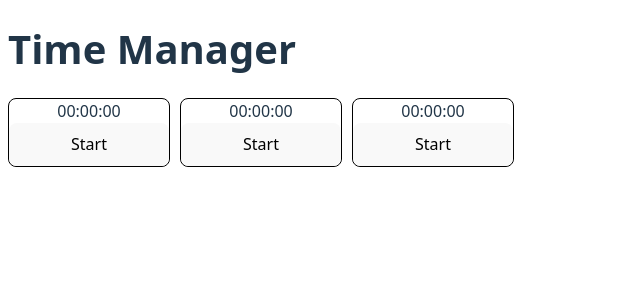
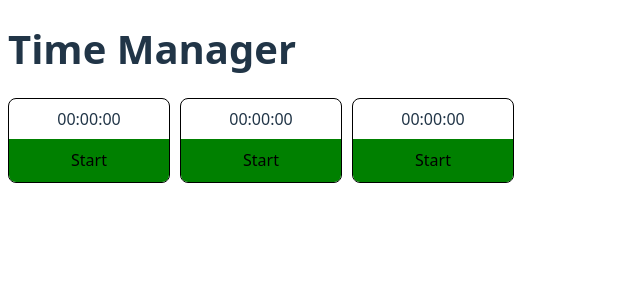
Before and after one commit to DanielNedergaard/time-manager, a React (Vite) app: page / in a window 1280 px wide. Shown: the top 300 px of the page, without its empty margins (0-640 px from the left). Built offline with nearby package versions, Linux system fonts and the light colour scheme.

Commit message:
Updated UI for buttons

```diff
--- a/src/App.css
+++ b/src/App.css
@@ -1,3 +1,11 @@
+:root {
+  --green-base: rgb(0, 100, 0);
+  --green-hover: rgb(0, 128, 0);
+
+  --red-base: rgb(139, 0, 0);
+  --red-hover: rgb(178, 0, 0);
+}
+
 #root {
   max-width: 1920px;
   margin: 0 auto;
@@ -15,10 +23,13 @@
   border: solid 1px;
   border-color: black;
   border-radius: 8px;
+  overflow: hidden;
 }
 
 .time-span {
+  display: block;
   width: 100%;
+  padding: 0.5em 0;
 }
 
 .wide-button {
@@ -28,3 +39,27 @@
 .split-button {
   width: 50%;
 }
+
+.green-button {
+  background-color: var(--green-base);
+}
+.green-button:hover {
+  background-color: var(--green-hover);
+}
+
+.red-button {
+  background-color: var(--red-base);
+}
+.red-button:hover {
+  background-color: var(--red-hover);
+}
+
+@media (prefers-color-scheme: light) {
+  :root {
+  --green-base: rgb(0, 128, 0);
+  --green-hover: rgb(0, 100, 0);
+
+  --red-base: rgb(178, 0, 0);
+  --red-hover: rgb(139, 0, 0);
+  }
+}
--- a/src/StopwatchComponent.tsx
+++ b/src/StopwatchComponent.tsx
@@ -52,17 +52,17 @@ export default function StopwatchComponent() {
         <div className="stopwatch-card">
             <span className='time-span' >{formatMsToHHMMSS(elapsedTime)}</span>
             {isRunning === false && elapsedTime === 0 && (
-                <button className='wide-button' onClick={initiateStopwatch}>Start</button> // show start button when timer is not running and time is 0
+                <button className='wide-button green-button' onClick={initiateStopwatch}>Start</button> // show start button when timer is not running and time is 0
             )}
             {isRunning && (
-                <button className='wide-button' onClick={stopStopwatch}>Stop</button> // show stop button when timer is running
+                <button className='wide-button red-button' onClick={stopStopwatch}>Stop</button> // show stop button when timer is running
             )}
             <div>
                 {isRunning === false && elapsedTime > 0 && (
-                    <button className='split-button' onClick={resumeStopwatch}>Resume</button> // show resume button when timer is not running and time is greater than 0
+                    <button className='split-button green-button' onClick={resumeStopwatch}>Resume</button> // show resume button when timer is not running and time is greater than 0
                 )}
                 {isRunning === false && elapsedTime > 0 && (
-                    <button className='split-button' onClick={resetStopwatch}>Reset</button> // show reset button when timer is not running and time is greater than 0
+                    <button className='split-button red-button' onClick={resetStopwatch}>Reset</button> // show reset button when timer is not running and time is greater than 0
                 )}
             </div>
         </div>
--- a/src/index.css
+++ b/src/index.css
@@ -27,7 +27,6 @@ h1 {
 }
 
 button {
-  border-radius: 8px;
   border: 1px solid transparent;
   padding: 0.6em;
   font-size: 1em;
@@ -36,13 +35,6 @@ button {
   background-color: #1a1a1a;
   cursor: pointer;
   transition: border-color 0.25s;
-}
-button:hover {
-  border-color: #646cff;
-}
-button:focus,
-button:focus-visible {
-  outline: 4px auto -webkit-focus-ring-color;
 }
 
 @media (prefers-color-scheme: light) {
```
